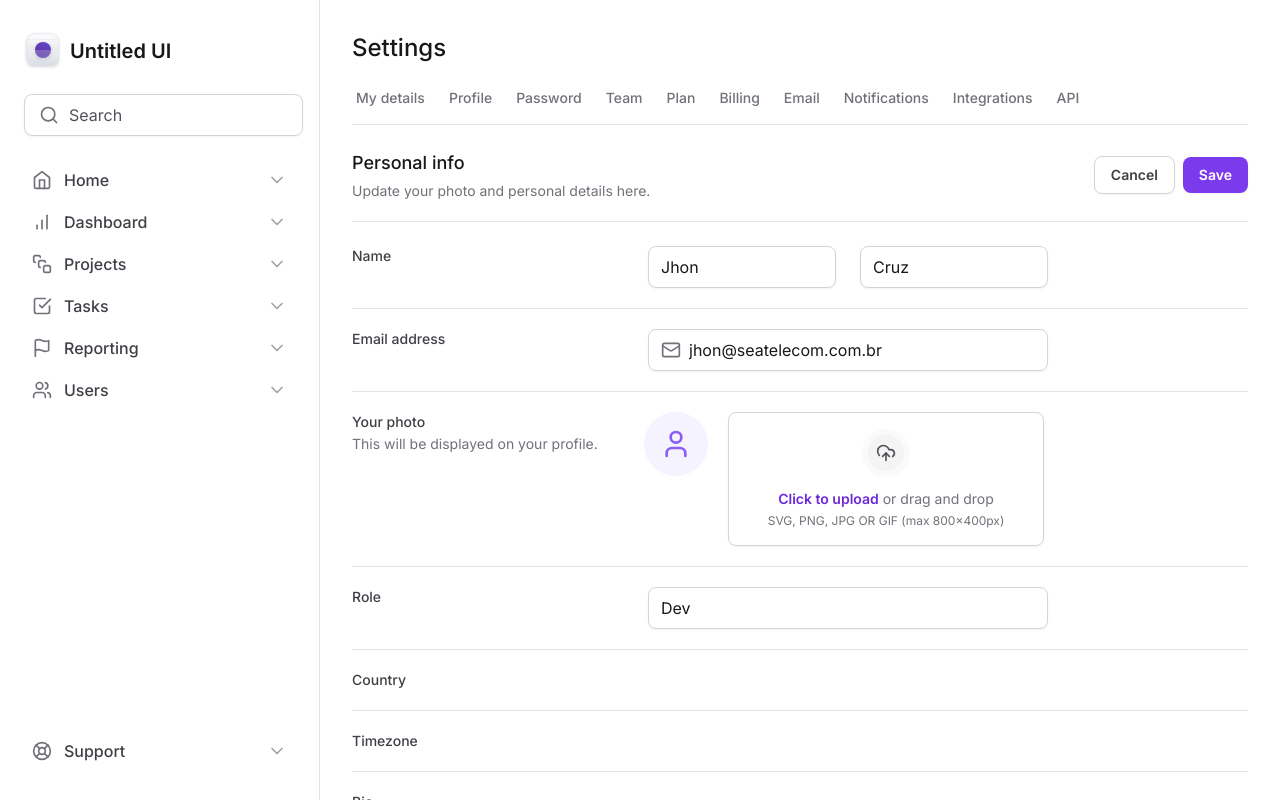
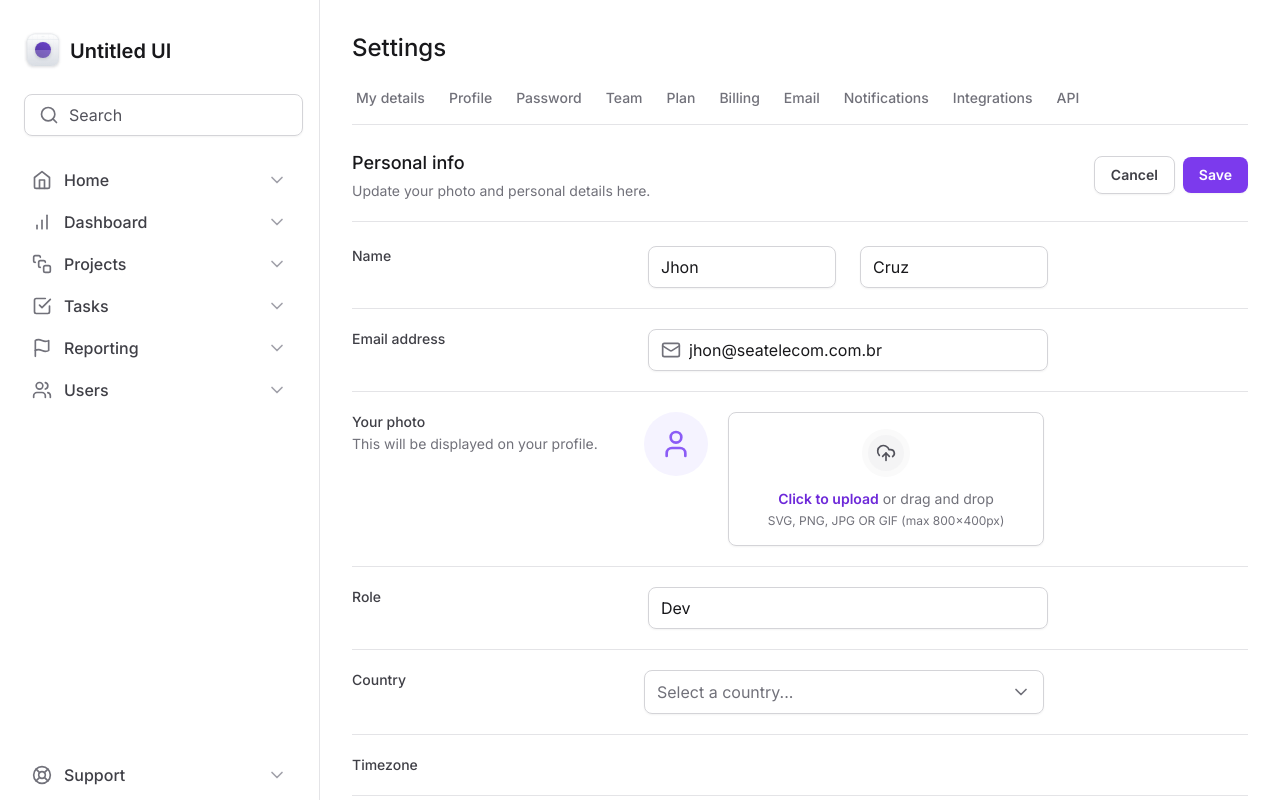
Before and after one commit to jaomuro/training-tailwindcss, a Next.js app: page / in a window 1280 px wide. Shown: the top 800 px of the page. Built offline with nearby package versions, Linux system fonts and the light colour scheme.

Commit message:
Adiciona input do tipo select para selecção de país

```diff
--- a/package.json
+++ b/package.json
@@ -9,6 +9,7 @@
     "lint": "next lint"
   },
   "dependencies": {
+    "@radix-ui/react-select": "^2.0.0",
     "@radix-ui/react-tabs": "^1.0.4",
     "framer-motion": "^11.0.6",
     "lucide-react": "^0.338.0",
--- a/src/app/page.tsx
+++ b/src/app/page.tsx
@@ -1,7 +1,9 @@
+
 import { SettingsTabs } from '@/components/SetteingsTabs.tsx';
 import * as Input from '../components/Sidebar/Input'
-import { Mail, UploadCloud, User } from 'lucide-react';
+import { Mail} from 'lucide-react';
 import * as FileInput from '../components/FileInput'
+import { SelectInput } from '../components/SelectInput.tsx'
 
 export default function Home() {
   return (
@@ -89,8 +91,7 @@
           <div className='grid gap-3 grid-cols-form pt-5'>
 
             <label htmlFor="country" className='text-sm font-medium text-zinc-700'>Country</label>
-            <div />
-
+            <SelectInput />
           </div>
 
           <div className='grid gap-3 grid-cols-form pt-5'>
--- /dev/null
+++ b/src/components/SelectInput.tsx/index.tsx
@@ -0,0 +1,39 @@
+'use client'
+import * as Select from "@radix-ui/react-select";
+import { Check, ChevronDown } from "lucide-react";
+
+
+export function SelectInput() {
+  return(
+    <Select.Root>
+    <Select.Trigger className='flex h-11 w-full items-center justify-between gap-2 rounded-lg border border-zinc-300 px-3 py-2 shadow-sm data-[placeholder]:text-zinc-500'>
+      <Select.Value className='text-black' placeholder="Select a country..."/>
+      <Select.Icon>
+        <ChevronDown className='size-5 text-zinc-500' />
+      </Select.Icon>
+    </Select.Trigger>
+    <Select.Portal>
+      <Select.Content sideOffset={8} side="bottom" position="popper" className="overflow-hidden z-10 rounded-lg border border-zinc-200 bg-white w-[--radix-select-trigger-width]">
+        <Select.Viewport >
+          <Select.Item value="br" className="flex justify-between items-center gap-2 py-2.5 px-3 outline-none data-[highlighted]:bg-zinc-50">
+            <Select.ItemText className="text-black">
+              Brasil
+            </Select.ItemText>
+            <Select.ItemIndicator>
+                <Check className="h-4 w-4 text-violet-500" />
+              </Select.ItemIndicator>
+          </Select.Item>
+          <Select.Item value="es" className="flex justify-between items-center gap-2 py-2.5 px-3 outline-none data-[highlighted]:bg-zinc-50">
+            <Select.ItemText className="text-black">
+              Espanha
+            </Select.ItemText>
+              <Select.ItemIndicator>
+                <Check className="h-4 w-4 text-violet-500" />
+              </Select.ItemIndicator>
+          </Select.Item>
+        </Select.Viewport>
+      </Select.Content>
+    </Select.Portal>
+  </Select.Root>
+  )
+}
```
Also changed, not shown: 1 other file (tests, documents, lock files or other folders).
